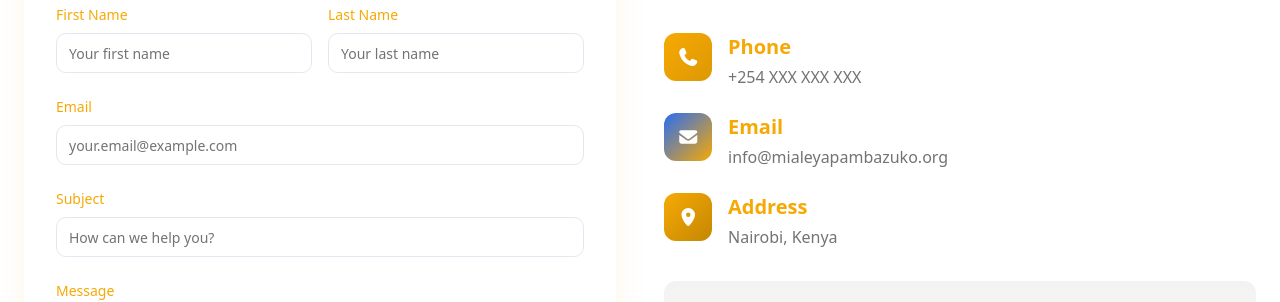
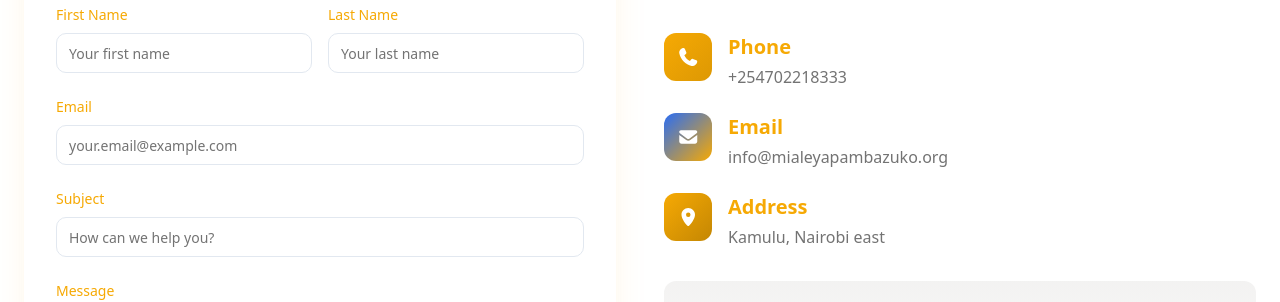
Before and after one commit to jeymo092/rays-of-dawn-web-57, a React (Vite) app: page /contact in a window 1280 px wide. Shown: the part 415-717 px from the top of the page. Built offline with nearby package versions, Linux system fonts and the light colour scheme.

Commit message:
Update contact information

```diff
--- a/src/pages/Contact.tsx
+++ b/src/pages/Contact.tsx
@@ -80,7 +80,7 @@ const Contact = () => {
                   </div>
                   <div>
                     <h3 className="text-xl font-semibold text-primary mb-1">Phone</h3>
-                    <p className="text-muted-foreground">+254 XXX XXX XXX</p>
+                    <p className="text-muted-foreground">+254702218333</p>
                   </div>
                 </div>
 
@@ -100,7 +100,7 @@ const Contact = () => {
                   </div>
                   <div>
                     <h3 className="text-xl font-semibold text-primary mb-1">Address</h3>
-                    <p className="text-muted-foreground">Nairobi, Kenya</p>
+                    <p className="text-muted-foreground">Kamulu, Nairobi east</p>
                   </div>
                 </div>
               </div>
```
